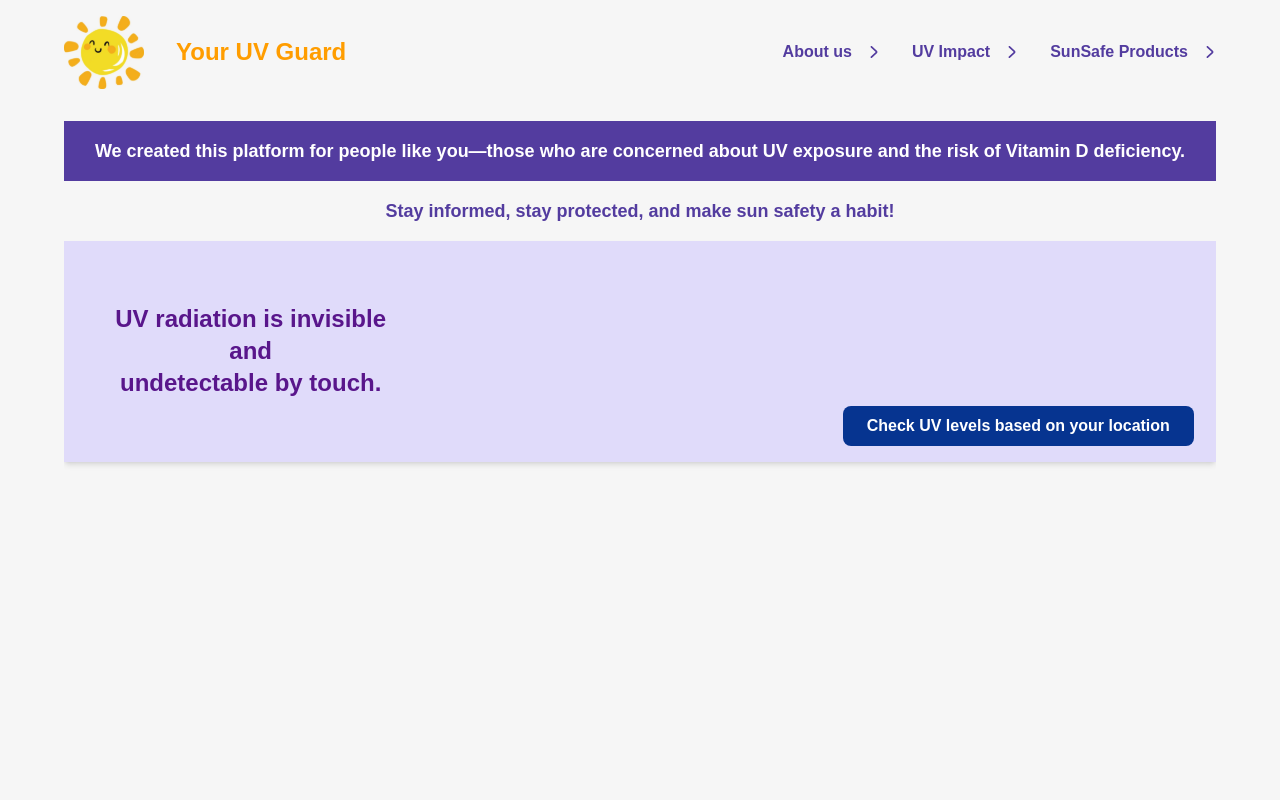
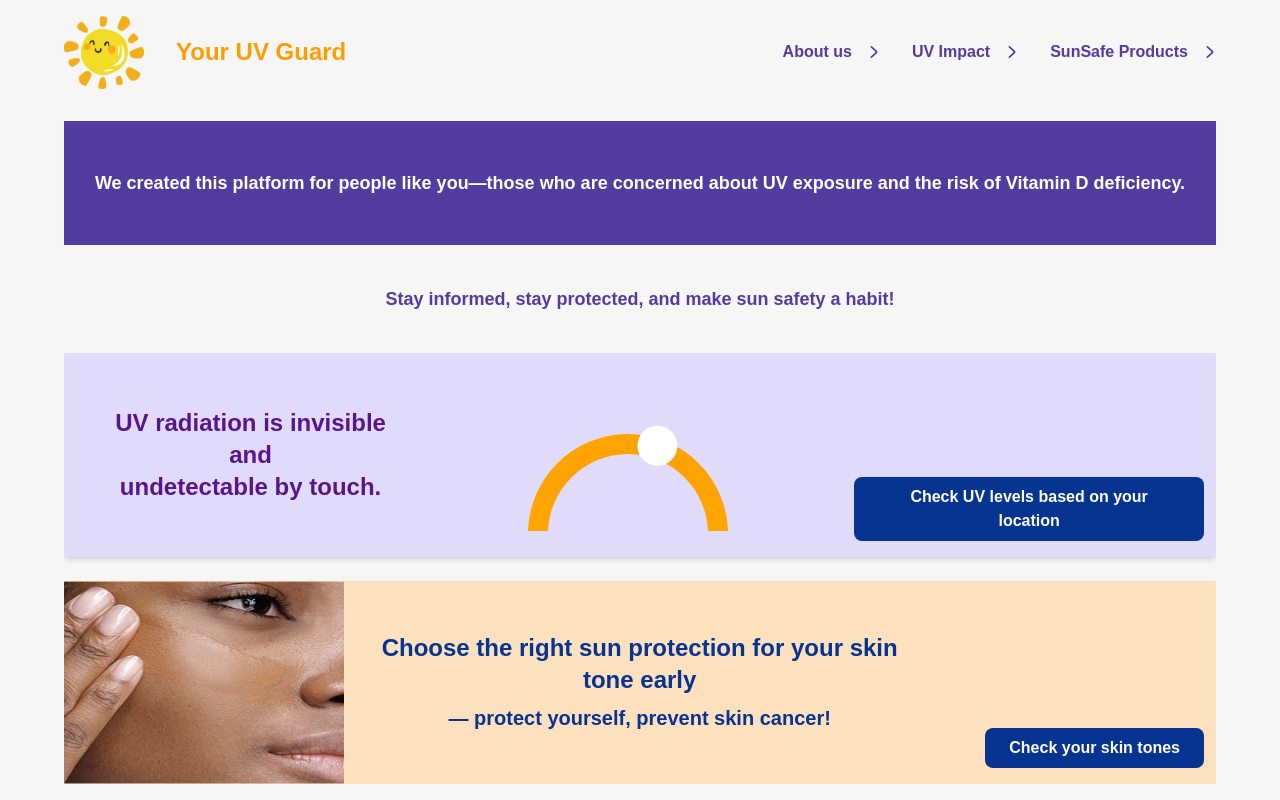
Before and after one commit to klauswong888/FIT5120-UVGuard, a Next.js app in the folder uv-guard/: page / in a window 1280 px wide. Built offline with nearby package versions, Linux system fonts and the light colour scheme.

Commit message:
static homePage

```diff
--- /dev/null
+++ b/uv-guard/src/app/components/UVIndexChart.tsx
@@ -0,0 +1,83 @@
+"use client";
+import { PieChart, Pie, Cell, ResponsiveContainer } from "recharts";
+
+const RADIAN = Math.PI / 180;
+
+// ✅ 定义数据类型
+interface PieData {
+  name: string;
+  value: number;
+}
+
+// ✅ 定义组件 Props 类型
+interface DotIndicatorProps {
+  value: number; // UV 指数
+  data: PieData[]; // 数据数组
+  cx: number; // 圆心 X 坐标
+  cy: number; // 圆心 Y 坐标
+  iR: number; // 内半径
+  oR: number; // 外半径
+  color: string; // 指示点颜色
+}
+
+// ✅ dotIndicator 函数定义（指示点计算）
+const dotIndicator = ({ value, data, cx, cy, iR, oR, color }: DotIndicatorProps) => {
+  let total = data.reduce((sum, item) => sum + item.value, 0); // 计算总和
+
+  // 计算指示点的角度
+  const ang = 180.0 * (1 - value / total);
+  const radians = -RADIAN * ang; // 转换为弧度
+
+  // 计算指示点的位置
+  const radius = (iR + oR) / 2; // 让点落在弧的中间
+  const x = cx + radius * Math.cos(radians);
+  const y = cy + radius * Math.sin(radians);
+
+  return <circle cx={x} cy={y} r={20} fill={color} stroke="none" />;
+};
+
+const data: PieData[] = [
+  { name: "A", value: 80 },
+];
+
+const cx = 170;
+const cy = 150;
+const iR = 80;
+const oR = 100;
+const value = 50;
+
+const UVIndexChart = () => {
+    return (
+      <div className="w-full h-[75%]">
+        <ResponsiveContainer width="100%" height="100%">
+          <PieChart>
+          <defs>
+            <radialGradient id="gradientColor" x1="0%" y1="100%" x2="100%" y2="0%">
+              <stop offset="0%" stopColor="#FF9D00" />
+              <stop offset="100%" stopColor="#FFA500" />
+            </radialGradient>
+          </defs>
+          <Pie
+              dataKey="value"
+              startAngle={180}
+              endAngle={0}
+              data={data}
+              cx={cx}
+              cy={cy}
+              innerRadius={iR}
+              outerRadius={oR}
+              // fill="url(#gradientColor)"
+              stroke="none"
+          >
+              {data.map((entry, index) => (
+                <Cell key={`cell-${index}`} fill="url(#gradientColor)" />
+              ))}
+          </Pie>
+          {dotIndicator({ value, data, cx, cy, iR, oR, color: "#FFFFFF" })}
+        </PieChart>
+        </ResponsiveContainer>
+      </div>
+    );
+}
+
+export default UVIndexChart;
--- a/uv-guard/src/app/page.tsx
+++ b/uv-guard/src/app/page.tsx
@@ -1,10 +1,17 @@
+'use client';
 import Image from "next/image";
+import dynamic from "next/dynamic";
+// import UVIndexChart from "./components/UVIndexChart";
+
+const UVIndexChart = dynamic(() => import("./components/UVIndexChart"), {
+  ssr: false, // 禁用服务器端渲染（SSR）
+});
 
 export default function Home() {
   return (
-    <div className="flex-col max-[1024px] items-center justify-center h-full gap-2">
+    <div className="flex flex-col max-[1024px] items-center justify-center h-full gap-6">
       {/* 顶部紫色信息栏 */}
-      <div className="w-full bg-[#533C9F] text-white text-center py-4 px-6">
+      <div className="flex items-center justify-center w-full h-1/5 bg-[#533C9F] text-white text-center py-4 px-6">
         <p className="text-lg font-semibold">
           We created this platform for people like you—those who are concerned about UV exposure and the risk of Vitamin D deficiency.
         </p>
@@ -27,12 +34,39 @@ export default function Home() {
           </h2>
         </div>
         {/* 半圆 UV 保护推荐 */}
-        <div className="flex-1/3">
+        <div className="flex-1/3 flex items-center justify-center h-full w-full">
+          <UVIndexChart />
         </div>
         {/* 按钮 */}
-        <div className="flex-1/3 flex items-end h-full py-4">
+        <div className="flex-1/3 flex items-end justify-end h-full py-4 px-3">
           <button className="bg-[#063490] text-white font-semibold px-6 py-2 rounded-lg hover:bg-[#063490] transition">
             Check UV levels based on your location
+          </button>
+        </div>
+      </div>
+      <div className="w-full h-1/3 bg-[#FDE1BF] text-center flex items-center gap-4 shadow-md">
+        {/* 左侧图片 */}
+        <div className="relative w-1/4 h-full">
+          <Image
+            src="/homePage.png"
+            alt="Skin Protection"
+            fill
+            className="object-fit"
+          />
+        </div>
+        {/* 文字内容 */}
+        <div className="flex-1/2 text-center">
+          <h2 className="text-2xl font-bold text-[#063490]">
+            Choose the right sun protection for your skin tone early
+          </h2>
+          <p className="text-xl font-semibold text-[#063490] mt-2">
+            — protect yourself, prevent skin cancer!
+          </p>
+        </div>
+        {/* 右侧按钮 */}
+        <div className="flex-1/4 flex items-end justify-end h-full py-4 px-3">
+          <button className="bg-[#063490] text-white font-semibold px-6 py-2 rounded-lg hover:bg-[#063490] transition">
+            Check your skin tones
           </button>
         </div>
       </div>
```
Also changed, not shown: uv-guard/public/homePage.png (added).
